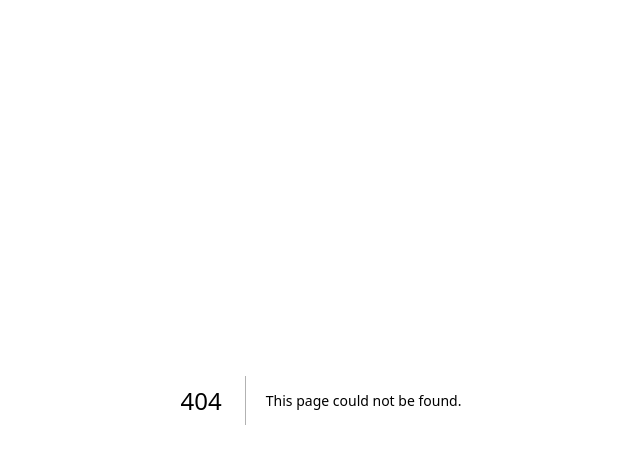
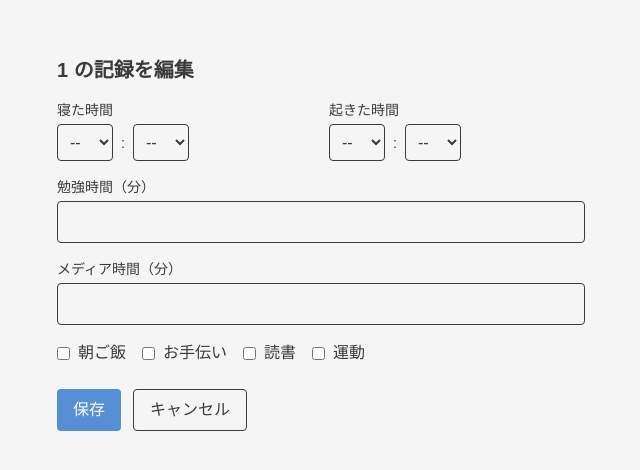
Before and after one commit to funswift/funswift-education, a Next.js app: page /records/1 in a window 1280 px wide. Before the commit this address had no page. Shown: the top 470 px of the page, without its empty margins (319-959 px from the left). Built offline with nearby package versions, Linux system fonts and the light colour scheme.

Commit message:
feat: create input records

```diff
--- /dev/null
+++ b/src/app/records/[date]/page.tsx
@@ -0,0 +1,14 @@
+import RecordEditor from "@/components/records/RecordEditor";
+
+type Props = {
+  params: { date: string };
+};
+
+export default async function Page({ params }: Props) {
+  const { date } = params;
+  return (
+    <div className="min-h-screen p-8 bg-[var(--background)]">
+      <RecordEditor date={date} />
+    </div>
+  );
+}
--- /dev/null
+++ b/src/components/records/RecordEditor.tsx
@@ -0,0 +1,222 @@
+"use client";
+
+import { useEffect, useState } from "react";
+import { useRouter } from "next/navigation";
+import { loadRecord } from "@/app/records/recordStorage";
+import { Duration } from "luxon";
+import TimePicker from "@/components/records/TimePicker";
+
+type Props = {
+  date: string; // YYYY-MM-DD
+};
+
+function toTimeInputValue(d: Date | null) {
+  if (!d) return "";
+  const local = new Date(d);
+  const hh = String(local.getHours()).padStart(2, "0");
+  const mm = String(local.getMinutes()).padStart(2, "0");
+  return `${hh}:${mm}`;
+}
+
+export default function RecordEditor({ date }: Props) {
+  const router = useRouter();
+  const [loading, setLoading] = useState(true);
+
+  const [bedTime, setBedTime] = useState("");
+  const [wakeTime, setWakeTime] = useState("");
+  const [studyMinutes, setStudyMinutes] = useState("" as string);
+  const [mediaMinutes, setMediaMinutes] = useState("" as string);
+  const [breakfast, setBreakfast] = useState(false);
+  const [assistance, setAssistance] = useState(false);
+  const [reading, setReading] = useState(false);
+  const [exercise, setExercise] = useState(false);
+
+  useEffect(() => {
+    setLoading(true);
+    try {
+      const rec = loadRecord(date);
+      if (rec) {
+        setBedTime(toTimeInputValue(rec.bedTime));
+        setWakeTime(toTimeInputValue(rec.wakeUpTime));
+        setStudyMinutes(
+          rec.studyTime
+            ? String(Math.round(rec.studyTime.as("minutes") || 0))
+            : ""
+        );
+        setMediaMinutes(
+          rec.mediaTime
+            ? String(Math.round(rec.mediaTime.as("minutes") || 0))
+            : ""
+        );
+        setBreakfast(!!rec.breakfast);
+        setAssistance(!!rec.assistance);
+        setReading(!!rec.reading);
+        setExercise(!!rec.exercise);
+      }
+    } catch (e) {
+      console.error(e);
+    } finally {
+      setLoading(false);
+    }
+  }, [date]);
+
+  function parseTimeToDate(dateStr: string, time: string) {
+    if (!time) return null;
+    // create local Date from yyyy-mm-dd and HH:MM
+    const isoLocal = `${dateStr}T${time}:00`;
+    const d = new Date(isoLocal);
+    return d;
+  }
+
+  function handleSave() {
+    // build dates
+    const bedDate = parseTimeToDate(date, bedTime);
+    let wakeDate = parseTimeToDate(date, wakeTime);
+
+    if (bedDate && wakeDate && wakeDate <= bedDate) {
+      // assume wake is next day
+      wakeDate = new Date(wakeDate.getTime() + 24 * 60 * 60 * 1000);
+    }
+
+    const parseNum = (s: string) => {
+      const t = (s || "").toString().trim();
+      if (t === "") return null;
+      const n = Number(t);
+      return Number.isFinite(n) ? n : null;
+    };
+
+    const studyNum = parseNum(studyMinutes);
+    const mediaNum = parseNum(mediaMinutes);
+
+    const storeObj: Record<string, any> = {
+      bedTime: bedDate ? bedDate.toISOString() : null,
+      wakeUpTime: wakeDate ? wakeDate.toISOString() : null,
+      studyTime:
+        studyNum !== null
+          ? Duration.fromObject({ minutes: studyNum }).toISO()
+          : null,
+      mediaTime:
+        mediaNum !== null
+          ? Duration.fromObject({ minutes: mediaNum }).toISO()
+          : null,
+      exercise: !!exercise,
+      reading: !!reading,
+      breakfast: !!breakfast,
+      assistance: !!assistance,
+    };
+
+    try {
+      localStorage.setItem(`dailyRecord-${date}`, JSON.stringify(storeObj));
+      router.back();
+    } catch (e) {
+      console.error(e);
+      alert("保存に失敗しました");
+    }
+  }
+
+  return (
+    <div className="max-w-xl mx-auto p-6">
+      <h2 className="text-xl font-semibold mb-4">{date} の記録を編集</h2>
+
+      <div className="grid grid-cols-2 gap-4">
+        <label className="flex flex-col">
+          <span className="text-sm">寝た時間</span>
+          <div className="mt-1">
+            <TimePicker
+              value={bedTime}
+              onChange={setBedTime}
+              ariaLabel="bed-time"
+              step={1}
+            />
+          </div>
+        </label>
+
+        <label className="flex flex-col">
+          <span className="text-sm">起きた時間</span>
+          <div className="mt-1">
+            <TimePicker
+              value={wakeTime}
+              onChange={setWakeTime}
+              ariaLabel="wake-time"
+              step={1}
+            />
+          </div>
+        </label>
+
+        <label className="flex flex-col col-span-2">
+          <span className="text-sm">勉強時間（分）</span>
+          <input
+            type="number"
+            min={0}
+            value={studyMinutes}
+            onChange={(e) => setStudyMinutes(e.target.value)}
+            className="mt-1 p-2 border rounded"
+            placeholder=""
+          />
+        </label>
+
+        <label className="flex flex-col col-span-2">
+          <span className="text-sm">メディア時間（分）</span>
+          <input
+            type="number"
+            min={0}
+            value={mediaMinutes}
+            onChange={(e) => setMediaMinutes(e.target.value)}
+            className="mt-1 p-2 border rounded"
+            placeholder=""
+          />
+        </label>
+
+        <div className="col-span-2 flex gap-4 items-center">
+          <label className="flex items-center gap-2">
+            <input
+              type="checkbox"
+              checked={breakfast}
+              onChange={(e) => setBreakfast(e.target.checked)}
+            />{" "}
+            朝ご飯
+          </label>
+          <label className="flex items-center gap-2">
+            <input
+              type="checkbox"
+              checked={assistance}
+              onChange={(e) => setAssistance(e.target.checked)}
+            />{" "}
+            お手伝い
+          </label>
+          <label className="flex items-center gap-2">
+            <input
+              type="checkbox"
+              checked={reading}
+              onChange={(e) => setReading(e.target.checked)}
+            />{" "}
+            読書
+          </label>
+          <label className="flex items-center gap-2">
+            <input
+              type="checkbox"
+              checked={exercise}
+              onChange={(e) => setExercise(e.target.checked)}
+            />{" "}
+            運動
+          </label>
+        </div>
+      </div>
+
+      <div className="flex gap-3 mt-6">
+        <button
+          className="px-4 py-2 bg-[var(--darkBlue)] text-white rounded"
+          onClick={handleSave}
+        >
+          保存
+        </button>
+        <button
+          className="px-4 py-2 border rounded"
+          onClick={() => router.back()}
+        >
+          キャンセル
+        </button>
+      </div>
+    </div>
+  );
+}
--- /dev/null
+++ b/src/components/records/TimePicker.tsx
@@ -0,0 +1,85 @@
+"use client";
+
+import React, { useEffect, useState } from "react";
+
+type Props = {
+  value: string; // "HH:MM" or ""
+  onChange: (v: string) => void;
+  step?: number; // minute step
+  ariaLabel?: string;
+};
+
+export default function TimePicker({
+  value,
+  onChange,
+  step = 1,
+  ariaLabel,
+}: Props) {
+  const parse = (v: string) => {
+    if (!v) return { h: "", m: "" };
+    const [hh, mm] = v.split(":");
+    return { h: hh ?? "", m: mm ?? "" };
+  };
+
+  const [hour, setHour] = useState<string>(parse(value).h);
+  const [minute, setMinute] = useState<string>(parse(value).m);
+
+  useEffect(() => {
+    const p = parse(value);
+    setHour(p.h);
+    setMinute(p.m);
+  }, [value]);
+
+  useEffect(() => {
+    if (hour === "" && minute === "") {
+      onChange("");
+      return;
+    }
+    if (hour !== "" && minute !== "") {
+      const hh = hour.padStart(2, "0");
+      const mm = minute.padStart(2, "0");
+      onChange(`${hh}:${mm}`);
+    }
+  }, [hour, minute]);
+
+  const hourOptions = Array.from({ length: 24 }, (_, i) =>
+    String(i).padStart(2, "0")
+  );
+  const minuteOptions = Array.from({ length: Math.ceil(60 / step) }, (_, i) =>
+    String((i * step) % 60).padStart(2, "0")
+  );
+
+  return (
+    <div className="flex items-center gap-2">
+      <select
+        aria-label={ariaLabel ?? "hour"}
+        value={hour}
+        onChange={(e) => setHour(e.target.value)}
+        className="p-2 border rounded"
+      >
+        <option value="">--</option>
+        {hourOptions.map((h) => (
+          <option key={h} value={h}>
+            {h}
+          </option>
+        ))}
+      </select>
+
+      <span className="text-sm">:</span>
+
+      <select
+        aria-label={ariaLabel ?? "minute"}
+        value={minute}
+        onChange={(e) => setMinute(e.target.value)}
+        className="p-2 border rounded"
+      >
+        <option value="">--</option>
+        {minuteOptions.map((m) => (
+          <option key={m} value={m}>
+            {m}
+          </option>
+        ))}
+      </select>
+    </div>
+  );
+}
--- a/src/components/records/dailyRecords.tsx
+++ b/src/components/records/dailyRecords.tsx
@@ -3,6 +3,7 @@
 import { calcSleepDuration } from "@/utils/calcSleepDuration";
 import { DailyRecord } from "@/types/dailyRecord";
 import { Duration } from "luxon";
+import Link from "next/link";
 
 type Props = {
   date: string; // YYYY-MM-DD
@@ -86,9 +87,12 @@ export default function DailyRow({ date, record }: Props) {
       </div>
 
       {/* 右側：入力リンク */}
-      <button className="text-[var(--darkBlue)] font-semibold hover:underline ml-4">
+      <Link
+        href={`/records/${date}`}
+        className="text-[var(--darkBlue)] font-semibold hover:underline ml-4"
+      >
         入力
-      </button>
+      </Link>
     </div>
   );
 }
```
